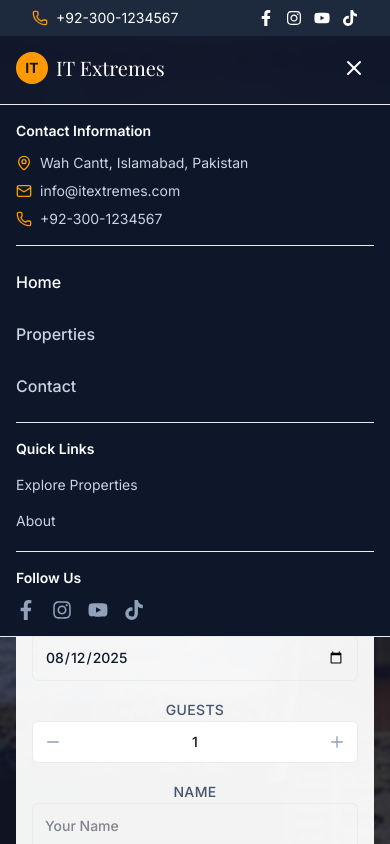
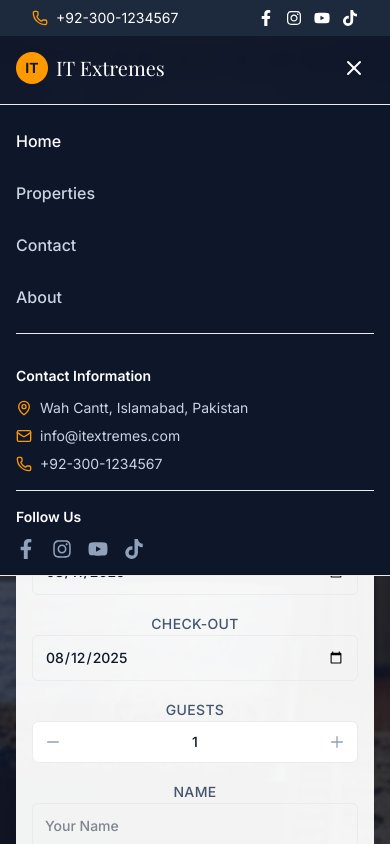
Before and after one commit to URF005/IT-Extremes-Property, a Next.js app in the folder Rent/rent-property/: page / in a window 390 px wide. Both pictures are taken after a click on the button 354 px from the left and 68 px from the top of the page. Shown: the top 844 px of the page. Built offline with nearby package versions, Linux system fonts and the light colour scheme; a web font is replaced by a local one.

Commit message:
New Changes in Review, Footer and Header section

```diff
--- a/Rent/rent-property/src/app/components/Footer.js
+++ b/Rent/rent-property/src/app/components/Footer.js
@@ -48,6 +48,14 @@ export default function Footer() {
             <ul className="space-y-2 lg:space-y-3">
               <li>
                 <button
+                  onClick={() => scrollToSection('home')}
+                  className="text-slate-400 hover:text-amber-500 transition-colors text-sm sm:text-base"
+                >
+                  Home
+                </button>
+              </li>
+              <li>
+                <button
                   onClick={() => scrollToSection('about')}
                   className="text-slate-400 hover:text-amber-500 transition-colors text-sm sm:text-base"
                 >
@@ -70,6 +78,7 @@ export default function Footer() {
                   Contact
                 </button>
               </li>
+
             </ul>
           </div>
 
--- a/Rent/rent-property/src/app/components/Header.js
+++ b/Rent/rent-property/src/app/components/Header.js
@@ -63,12 +63,7 @@ export default function Header() {
               >
                 Explore Properties
               </button>
-              <button
-                onClick={() => scrollToSection('about')}
-                className="hover:text-amber-500 transition-colors"
-              >
-                About
-              </button>
+
               <div className="flex items-center space-x-3 ml-4">
                 <FaFacebookF className="w-4 h-4 hover:text-amber-500 cursor-pointer transition-colors" />
                 <FaInstagram className="w-4 h-4 hover:text-amber-500 cursor-pointer transition-colors" />
@@ -87,7 +82,7 @@ export default function Header() {
             <div className="flex items-center space-x-3">
               <FaFacebookF className="w-4 h-4 hover:text-amber-500 cursor-pointer transition-colors" />
               <FaInstagram className="w-4 h-4 hover:text-amber-500 cursor-pointer transition-colors" />
-              <FaYoutube className="w-4 h-4 hover:text-amber-500 cursor-pointer transition-colors" /> {/* Added */}
+              <FaYoutube className="w-4 h-4 hover:text-amber-500 cursor-pointer transition-colors" />
               <FaTiktok className="w-4 h-4 hover:text-amber-500 cursor-pointer transition-colors" />
             </div>
           </div>
@@ -123,6 +118,12 @@ export default function Header() {
               >
                 Contact
               </button>
+              <button
+                onClick={() => scrollToSection('about')}
+                className="text-slate-300 hover:text-amber-500 transition-colors font-medium"
+              >
+                About
+              </button>
             </nav>
           </div>
 
@@ -146,12 +147,40 @@ export default function Header() {
           </div>
         </div>
 
-        {/* Mobile Menu Dropdown */}
+        {/* Mobile Menu Dropdown - Swapped Sections */}
         {isMobileMenuOpen && (
           <div className="md:hidden bg-slate-900/98 backdrop-blur-sm border-t border-slate-800">
             <div className="container mx-auto px-4 py-4">
-              {/* Contact Info Section */}
-              <div className="border-b border-slate-700 pb-4 mb-4">
+              {/* Navigation Links (now first) */}
+              <nav className="space-y-3 border-b border-slate-700 pb-4 mb-4">
+                <button
+                  onClick={() => scrollToSection('home')}
+                  className="block w-full text-left text-white hover:text-amber-500 transition-colors font-medium py-2"
+                >
+                  Home
+                </button>
+                <button
+                  onClick={() => scrollToSection('properties')}
+                  className="block w-full text-left text-slate-300 hover:text-amber-500 transition-colors font-medium py-2"
+                >
+                  Properties
+                </button>
+                <button
+                  onClick={() => scrollToSection('contact')}
+                  className="block w-full text-left text-slate-300 hover:text-amber-500 transition-colors font-medium py-2"
+                >
+                  Contact
+                </button>
+                <button
+                  onClick={() => scrollToSection('about')}
+                  className="block w-full text-left text-slate-300 hover:text-amber-500 transition-colors font-medium py-2"
+                >
+                  About
+                </button>
+              </nav>
+
+              {/* Contact Info (now second) */}
+              <div className="pt-4 mt-2">
                 <h4 className="text-white font-semibold mb-3 text-sm">
                   Contact Information
                 </h4>
@@ -170,49 +199,6 @@ export default function Header() {
                     <Phone className="w-4 h-4 text-amber-500 flex-shrink-0" />
                     <span className="text-slate-300">+92-300-1234567</span>
                   </div>
-                </div>
-              </div>
-
-              {/* Navigation Links */}
-              <nav className="space-y-3">
-                <button
-                  onClick={() => scrollToSection('home')}
-                  className="block w-full text-left text-white hover:text-amber-500 transition-colors font-medium py-2"
-                >
-                  Home
-                </button>
-                <button
-                  onClick={() => scrollToSection('properties')}
-                  className="block w-full text-left text-slate-300 hover:text-amber-500 transition-colors font-medium py-2"
-                >
-                  Properties
-                </button>
-                <button
-                  onClick={() => scrollToSection('contact')}
-                  className="block w-full text-left text-slate-300 hover:text-amber-500 transition-colors font-medium py-2"
-                >
-                  Contact
-                </button>
-              </nav>
-
-              {/* Quick Links Section */}
-              <div className="border-t border-slate-700 pt-4 mt-4">
-                <h4 className="text-white font-semibold mb-3 text-sm">
-                  Quick Links
-                </h4>
-                <div className="space-y-2">
-                  <button
-                    onClick={() => scrollToSection('about')}
-                    className="block w-full text-left text-slate-300 hover:text-amber-500 transition-colors text-sm py-1"
-                  >
-                    Explore Properties
-                  </button>
-                  <button
-                    onClick={() => scrollToSection('about')}
-                    className="block w-full text-left text-slate-300 hover:text-amber-500 transition-colors text-sm py-1"
-                  >
-                    About
-                  </button>
                 </div>
               </div>
 
--- a/Rent/rent-property/src/app/components/ReviewsSection.js
+++ b/Rent/rent-property/src/app/components/ReviewsSection.js
@@ -35,7 +35,8 @@ function ClientReviewsSlider() {
           className={`absolute inset-0 transition-all duration-1000 ease-in-out ${index === currentReview ? 'opacity-100 translate-y-0' : 'opacity-0 translate-y-8'}`}
         >
           <Card className="border-slate-200 h-full">
-            <CardContent className="h-full flex flex-col">
+            {/* Added bottom padding so dots don't crowd the name on small screens */}
+            <CardContent className="h-full flex flex-col pb-14 md:pb-8">
               <div className="flex items-center mb-4">
                 {[...Array(review.rating)].map((_, i) => (
                   <Star key={i} className="w-5 h-5 fill-amber-500 text-amber-500" />
@@ -44,13 +45,14 @@ function ClientReviewsSlider() {
               <p className="text-black text-lg md:text-xl mb-6 italic flex-grow">
                 "{review.content}"
               </p>
-              <div className="flex items-center">
-                <div className="w-12 h-12 bg-amber-500 rounded-full flex items-center justify-center mr-4">
+              {/* Increased gap between avatar and text on small devices */}
+              <div className="flex items-center gap-3 sm:gap-4">
+                <div className="w-12 h-12 bg-amber-500 rounded-full flex items-center justify-center">
                   <span className="text-black font-bold">
                     {review.name.split(' ').map(n => n[0]).join('')}
                   </span>
                 </div>
-                <div>
+                <div className="leading-tight sm:leading-snug">
                   <h4 className="text-black font-semibold">{review.name}</h4>
                   <p className="text-black text-sm">{review.role}</p>
                 </div>
@@ -60,7 +62,8 @@ function ClientReviewsSlider() {
         </div>
       ))}
 
-      <div className="absolute bottom-4 left-1/2 -translate-x-1/2 flex space-x-2 z-10">
+      {/* Dots moved a bit lower on mobile, standard on sm+ */}
+      <div className="absolute bottom-3 sm:bottom-4 left-1/2 -translate-x-1/2 flex space-x-2 z-10">
         {reviews.map((_, index) => (
           <button
             key={index}
```
